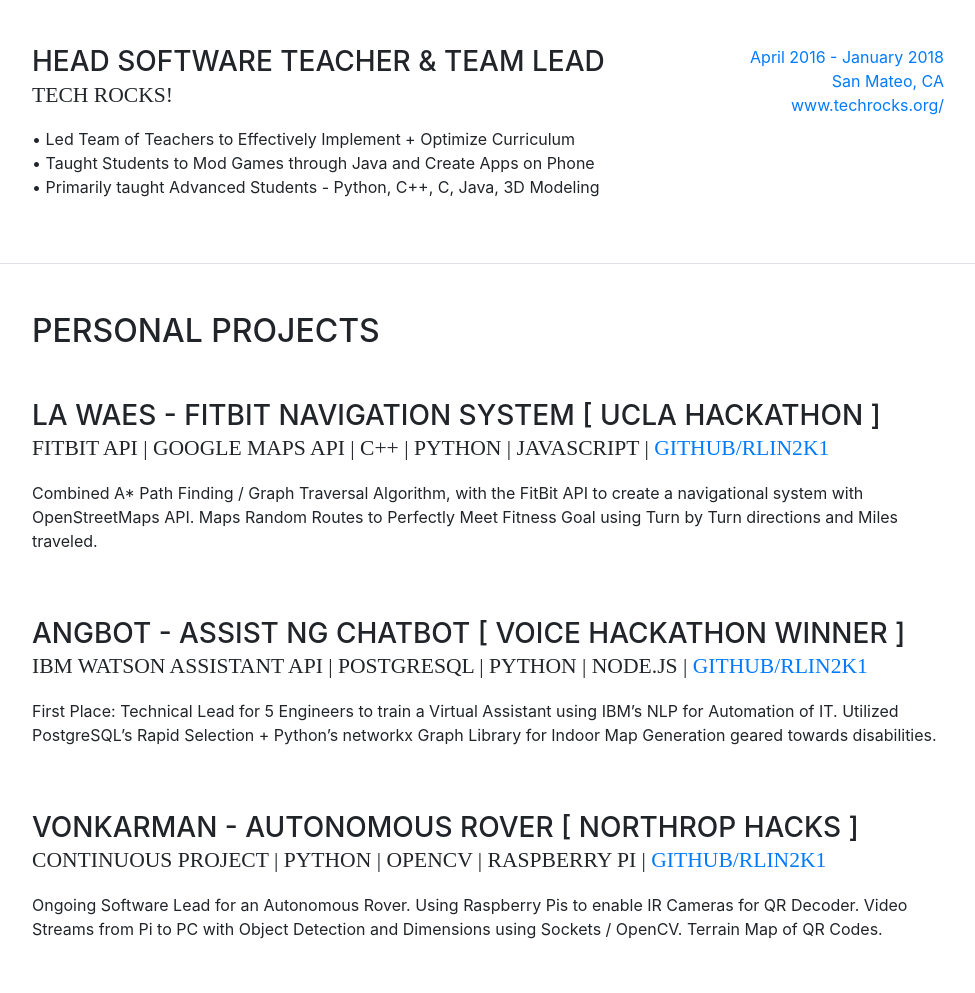
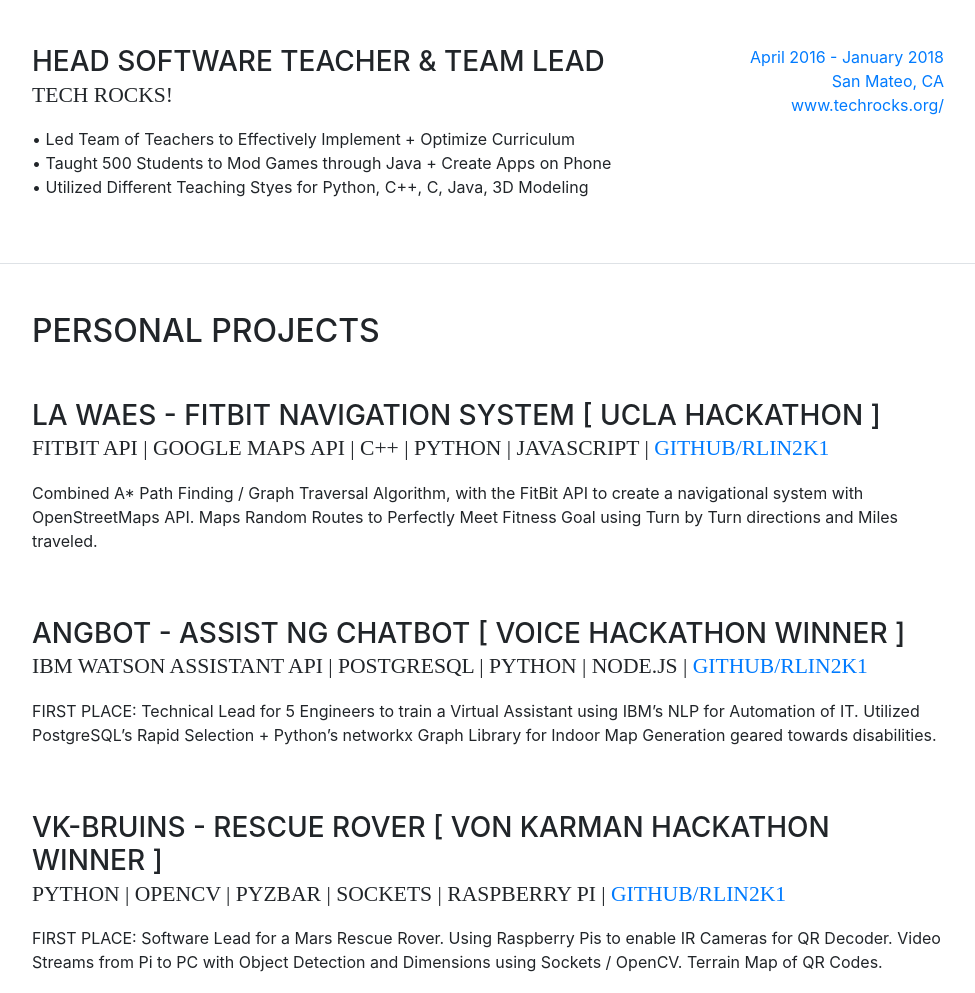
Before and after one commit to rlin2k1/roylin.me, a website with bundled scripts: page index.html in a window 1280 px wide. Shown: the part 1543-2536 px from the top of the page, without its empty margins (288-1263 px from the left). Built offline with nearby package versions, Linux system fonts and the light colour scheme; a web font is replaced by a local one.

Commit message:
Update index.html

```diff
--- a/index.html
+++ b/index.html
@@ -143,7 +143,7 @@
             <div class="resume-content mr-auto">
               <h3 class="mb-0">Head Software Teacher & Team Lead</h3>
               <div class="subheading mb-3">TECH ROCKS!</div>
-              <p>• Led Team of Teachers to Effectively Implement + Optimize Curriculum<br>• Taught Students to Mod Games through Java and Create Apps on Phone<br>• Primarily taught Advanced Students - Python, C++, C, Java, 3D Modeling</p>
+              <p>• Led Team of Teachers to Effectively Implement + Optimize Curriculum<br>• Taught 500 Students to Mod Games through Java + Create Apps on Phone<br>• Utilized Different Teaching Styes for Python, C++, C, Java, 3D Modeling</p>
             </div>
             <div class="resume-date text-md-right">
               <span class="text-primary">April 2016 - January 2018<br>San Mateo, CA<br><a href="http://www.techrocks.org/">www.techrocks.org/</a></span>
@@ -170,15 +170,15 @@
             <div class="resume-content mr-auto">
               <h3 class="mb-0">ANGBOT - ASSIST NG CHATBOT [ VOICE Hackathon WINNER ]</h3>
               <div class="subheading mb-3">IBM Watson Assistant API | PostgreSQL | Python | Node.JS | <a href="https://www.github.com/rlin2k1">github/rlin2k1</a></div>
-              <p>First Place: Technical Lead for 5 Engineers to train a Virtual Assistant using IBM’s NLP for Automation of IT. Utilized PostgreSQL’s Rapid Selection + Python’s networkx Graph Library for Indoor Map Generation geared towards disabilities.</p>
+              <p>FIRST PLACE: Technical Lead for 5 Engineers to train a Virtual Assistant using IBM’s NLP for Automation of IT. Utilized PostgreSQL’s Rapid Selection + Python’s networkx Graph Library for Indoor Map Generation geared towards disabilities.</p>
             </div>
           </div>
 
           <div class="resume-item d-flex flex-column flex-md-row mb-5">
             <div class="resume-content mr-auto">
-              <h3 class="mb-0">VONKARMAN - AUTONOMOUS ROVER [ Northrop Hacks ]</h3>
-              <div class="subheading mb-3">Continuous Project | Python | OpenCV | Raspberry Pi | <a href="https://www.github.com/rlin2k1">github/rlin2k1</a></div>
-              <p>Ongoing Software Lead for an Autonomous Rover. Using Raspberry Pis to enable IR Cameras for QR Decoder. Video Streams from Pi to PC with Object Detection and Dimensions using Sockets / OpenCV. Terrain Map of QR Codes.</p>
+              <h3 class="mb-0">VK-BRUINS - RESCUE ROVER [ Von Karman Hackathon Winner ]</h3>
+              <div class="subheading mb-3">Python | OpenCV | Pyzbar | Sockets | Raspberry Pi | <a href="https://www.github.com/rlin2k1">github/rlin2k1</a></div>
+              <p>FIRST PLACE: Software Lead for a Mars Rescue Rover. Using Raspberry Pis to enable IR Cameras for QR Decoder. Video Streams from Pi to PC with Object Detection and Dimensions using Sockets / OpenCV. Terrain Map of QR Codes.</p>
             </div>
           </div>
 
@@ -218,7 +218,7 @@
           <div class="resume-item d-flex flex-column flex-md-row">
             <div class="resume-content mr-auto">
               <h3 class="mb-0">Additional Transcripts</h3>
-              <p><a href="https://www.coe.gatech.edu/">Georgia Institute of Technology</a><br><a href="https://www.engineering.jhu.edu/">Johns Hopkins Whiting School of Engineering</a><br><a href="https://www.collegeofsanmateo.edu/">College of San Mateo</a></p>
+              <p><a href="https://www.coe.gatech.edu/">Georgia Institute of Technology</a><br><a href="https://www.engineering.jhu.edu/">Johns Hopkins - Whiting School of Engineering</a><br><a href="https://www.collegeofsanmateo.edu/">College of San Mateo</a></p>
             </div>
           </div>
 
@@ -309,7 +309,7 @@
           <ul class="fa-ul mb-0">
             <li>
               <i class="fa-li fa fa-trophy text-warning"></i>
-              Upsilon Pi Epsilon - Computer Science Honor Society</li>
+              Upsilon Pi Epsilon (2018) - Computer Science Honor Society</li>
             <li>
             <li>
               <i class="fa-li fa fa-trophy text-warning"></i>
```
